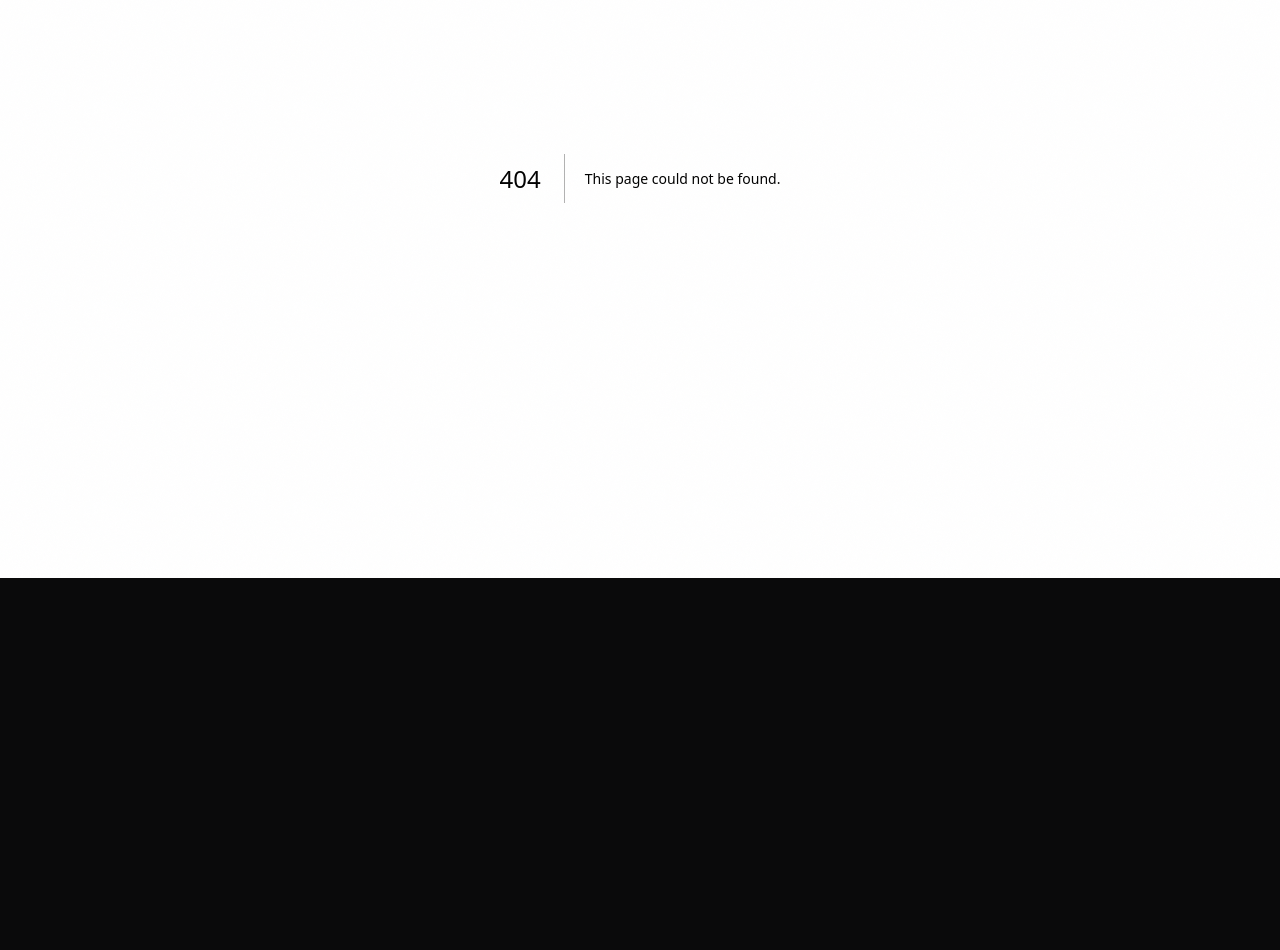
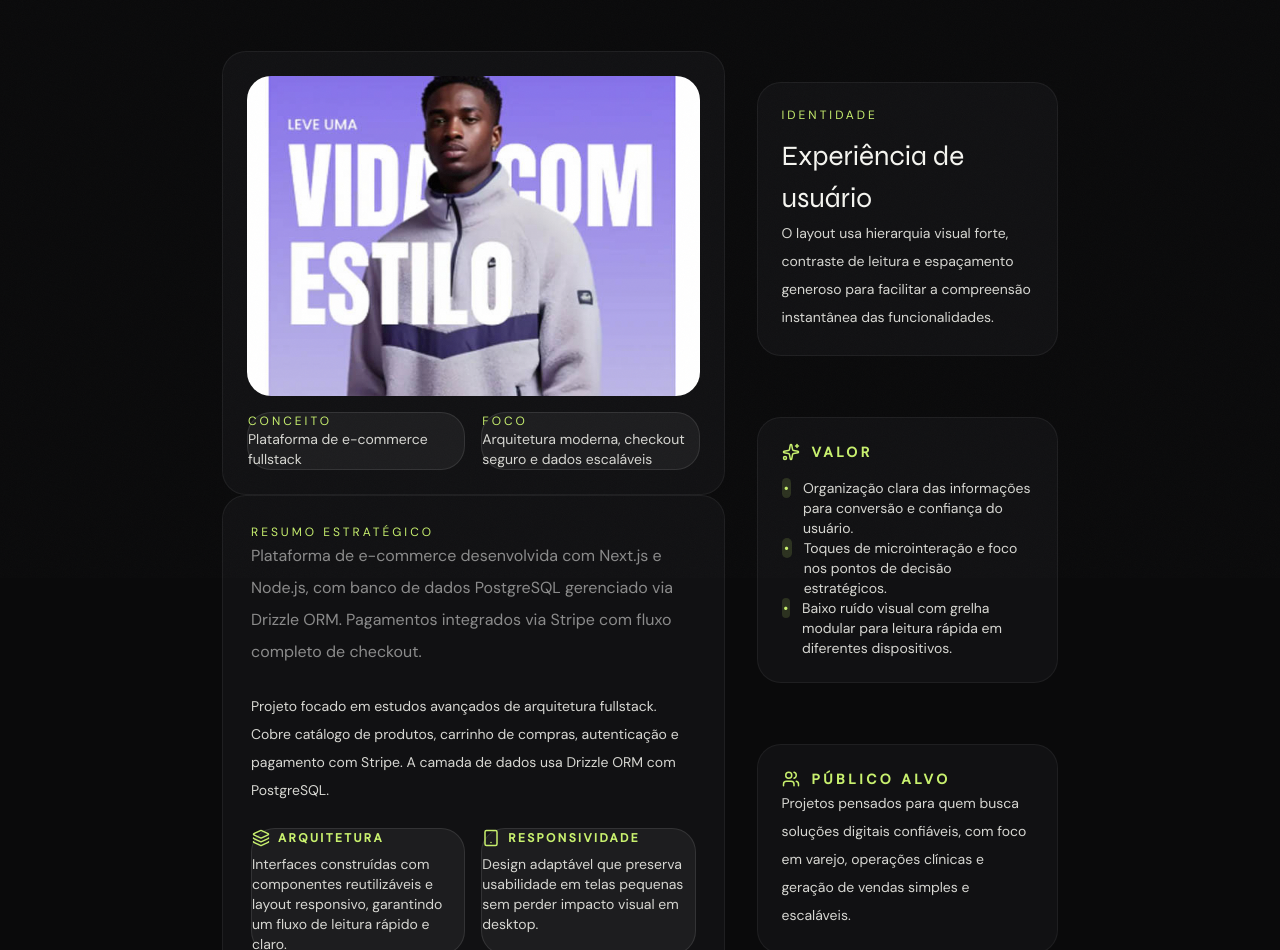
Before and after one commit to 7Zac/portifolio, a Next.js app: page /projects/bewear-bootcamp/ in a window 1280 px wide. Before the commit this address had no page. Shown: the part 222-1172 px from the top of the page. Before the commit the page ends 800 px from the top, so only its background shows below. Built offline with nearby package versions, Linux system fonts and the light colour scheme.

Commit message:
chore: add project page to preview

```diff
--- /dev/null
+++ b/app/projects/[slug]/page.tsx
@@ -0,0 +1,152 @@
+import Image from "next/image";
+import Link from "next/link";
+import { ArrowRight, ExternalLink, GitFork, Layers, Sparkles, Tablet, Users } from "lucide-react";
+import { notFound } from "next/navigation";
+import { projects } from "@/app/lib/data";
+
+interface ProjectPageProps {
+  params: {
+    slug: string;
+  };
+}
+
+function findProject(slug: string) {
+  return projects.find((project) => project.slug === slug);
+}
+
+export function generateStaticParams() {
+  return projects.map((project) => ({ slug: project.slug }));
+}
+
+export default async function ProjectPage({ params }: ProjectPageProps) {
+  const { slug } = await params;
+  const project = findProject(slug);
+  if (!project) {
+    notFound();
+  }
+
+  const meta = {
+    role: project.role ?? project.subtitle,
+    focus: project.focus ?? "Experiência de produto otimizada para interfaces modernas.",
+  };
+
+  return (
+    <main className="section-pad page-container">
+      <div style={{ marginBottom: "clamp(2rem, 5vw, 3rem)" }}>
+        <p style={{ fontSize: "12px", color: "var(--accent)", fontWeight: 600, letterSpacing: "0.12em", textTransform: "uppercase", marginBottom: "10px" }}>
+          Projeto
+        </p>
+        <h1 className="font-display" style={{ fontSize: "clamp(32px, 5vw, 56px)", fontWeight: 700, letterSpacing: "-0.03em", lineHeight: 1.05, marginBottom: "0.75rem" }}>
+          {project.title}
+        </h1>
+        <p style={{ fontSize: "clamp(16px, 2vw, 18px)", color: "var(--text-secondary)", maxWidth: "720px", lineHeight: 1.7 }}>
+          {project.subtitle}
+        </p>
+      </div>
+
+      <div className="grid gap-8 lg:grid-cols-[1.25fr_0.75fr]">
+        <div className="space-y-8">
+          <div className="card-hover" style={{ background: "var(--bg-2)", border: "1px solid var(--border)", borderRadius: "24px", padding: "1.5rem" }}>
+            <div className="relative overflow-hidden rounded-3xl bg-[#111113]" style={{ minHeight: "320px" }}>
+              <div className="absolute inset-0 bg-linear-to-br from-[#c8f06e]/12 via-transparent to-transparent" />
+              <Image src={project.image} alt={project.title} fill className="object-cover" sizes="(max-width: 1024px) 100vw, 50vw" priority />
+            </div>
+
+            <div className="grid gap-4 sm:grid-cols-2" style={{ marginTop: "1rem" }}>
+              <div className="rounded-3xl border border-white/10 bg-white/5 p-5">
+                <p className="text-xs uppercase tracking-[0.25em] text-[#c8f06e]">Conceito</p>
+                <p className="mt-3 text-sm text-[#d7d7d2]">{meta.role}</p>
+              </div>
+              <div className="rounded-3xl border border-white/10 bg-white/5 p-5">
+                <p className="text-xs uppercase tracking-[0.25em] text-[#c8f06e]">Foco</p>
+                <p className="mt-3 text-sm text-[#d7d7d2]">{meta.focus}</p>
+              </div>
+            </div>
+          </div>
+
+          <div className="card-hover" style={{ background: "var(--bg-2)", border: "1px solid var(--border)", borderRadius: "24px", padding: "1.75rem" }}>
+            <div style={{ marginBottom: "1.5rem" }}>
+              <p className="text-xs uppercase tracking-[0.25em] text-[#c8f06e]">Resumo estratégico</p>
+              <p className="mt-4 text-base leading-8" style={{ color: "var(--text-secondary)" }}>{project.description}</p>
+            </div>
+            <p className="text-sm leading-7 text-[#d7d7d2]">{project.longDescription}</p>
+
+            <div className="grid gap-4 sm:grid-cols-2" style={{ marginTop: "1.5rem" }}>
+              <div className="rounded-3xl border border-white/10 bg-white/5 p-5">
+                <div className="mb-3 inline-flex items-center gap-2 text-[#c8f06e]">
+                  <Layers size={18} />
+                  <span className="text-xs uppercase tracking-[0.2em] font-semibold">Arquitetura</span>
+                </div>
+                <p className="text-sm text-[#d7d7d2]">Interfaces construídas com componentes reutilizáveis e layout responsivo, garantindo um fluxo de leitura rápido e claro.</p>
+              </div>
+              <article className="rounded-3xl border border-white/10 bg-white/5 p-5">
+                <div className="mb-3 inline-flex items-center gap-2 text-[#c8f06e]">
+                  <Tablet size={18} />
+                  <span className="text-xs uppercase tracking-[0.2em] font-semibold">Responsividade</span>
+                </div>
+                <p className="text-sm text-[#d7d7d2]">Design adaptável que preserva usabilidade em telas pequenas sem perder impacto visual em desktop.</p>
+              </article>
+            </div>
+          </div>
+        </div>
+
+        <aside className="flex flex-col justify-around">
+          <div className="card-hover" style={{ background: "var(--bg-2)", border: "1px solid var(--border)", borderRadius: "24px", padding: "1.5rem" }}>
+            <p className="text-xs uppercase tracking-[0.25em] text-[#c8f06e]">Identidade</p>
+            <h2 className="font-display" style={{ fontSize: "1.75rem", color: "var(--text-primary)", marginTop: "0.75rem" }}>Experiência de usuário</h2>
+            <p className="mt-4 text-sm leading-7 text-[#d7d7d2]">O layout usa hierarquia visual forte, contraste de leitura e espaçamento generoso para facilitar a compreensão instantânea das funcionalidades.</p>
+          </div>
+
+          <div className="card-hover" style={{ background: "var(--bg-2)", border: "1px solid var(--border)", borderRadius: "24px", padding: "1.5rem" }}>
+            <div className="flex items-center gap-3 text-[#c8f06e]">
+              <Sparkles size={18} />
+              <h3 className="text-sm uppercase tracking-[0.25em] font-semibold">Valor</h3>
+            </div>
+            <ul className="space-y-3 text-sm text-[#d7d7d2]" style={{ marginTop: "1rem" }}>
+              <li className="flex items-start gap-3">
+                <span className="mt-1 inline-flex h-5 w-5 items-center justify-center rounded-full bg-[#c8f06e]/15 text-[#c8f06e]">•</span>
+                <span>Organização clara das informações para conversão e confiança do usuário.</span>
+              </li>
+              <li className="flex items-start gap-3">
+                <span className="mt-1 inline-flex h-5 w-5 items-center justify-center rounded-full bg-[#c8f06e]/15 text-[#c8f06e]">•</span>
+                <span>Toques de microinteração e foco nos pontos de decisão estratégicos.</span>
+              </li>
+              <li className="flex items-start gap-3">
+                <span className="mt-1 inline-flex h-5 w-5 items-center justify-center rounded-full bg-[#c8f06e]/15 text-[#c8f06e]">•</span>
+                <span>Baixo ruído visual com grelha modular para leitura rápida em diferentes dispositivos.</span>
+              </li>
+            </ul>
+          </div>
+
+          <div className="card-hover" style={{ background: "var(--bg-2)", border: "1px solid var(--border)", borderRadius: "24px", padding: "1.5rem" }}>
+            <div className="flex items-center gap-3 text-[#c8f06e]">
+              <Users size={18} />
+              <h3 className="text-sm uppercase tracking-[0.25em] font-semibold">Público alvo</h3>
+            </div>
+            <p className="mt-3 text-sm leading-7 text-[#d7d7d2]">Projetos pensados para quem busca soluções digitais confiáveis, com foco em varejo, operações clínicas e geração de vendas simples e escaláveis.</p>
+          </div>
+        </aside>
+      </div>
+
+      <section className="card-hover" style={{ background: "var(--bg-2)", border: "1px solid var(--border)", borderRadius: "24px", padding: "1.75rem", marginTop: "2rem" }}>
+        <div className="flex flex-col gap-3 sm:flex-row sm:items-end sm:justify-between">
+          <div>
+            <p className="text-xs uppercase tracking-[0.25em] text-[#c8f06e]">Tecnologias usadas</p>
+            <h2 className="font-display text-3xl text-white">Ferramentas e stacks</h2>
+          </div>
+          <p className="max-w-xl text-sm text-[#d7d7d2]">Componentes leves e integração moderna com APIs e frameworks para acelerar entrega e manter consistência visual.</p>
+        </div>
+
+        <div className="grid gap-3 sm:grid-cols-2 lg:grid-cols-3" style={{ marginTop: "1rem" }}>
+          {project.tech.map((tech) => (
+            <div key={tech} className="rounded-3xl border border-white/10 bg-white/5 p-4 text-sm text-[#d7d7d2]">
+              <span className="inline-flex items-center gap-2 font-medium text-white">
+                <ArrowRight size={14} /> {tech}
+              </span>
+            </div>
+          ))}
+        </div>
+      </section>
+    </main>
+  );
+}
```
